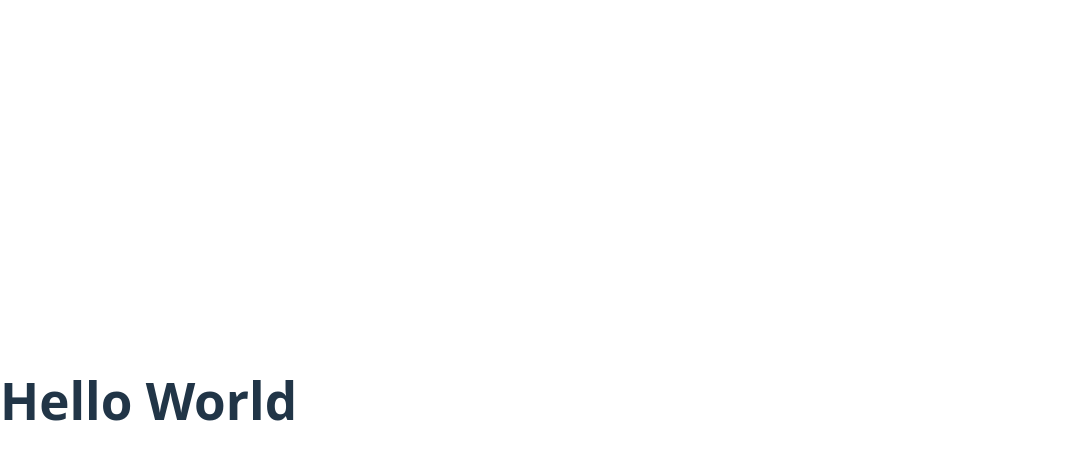
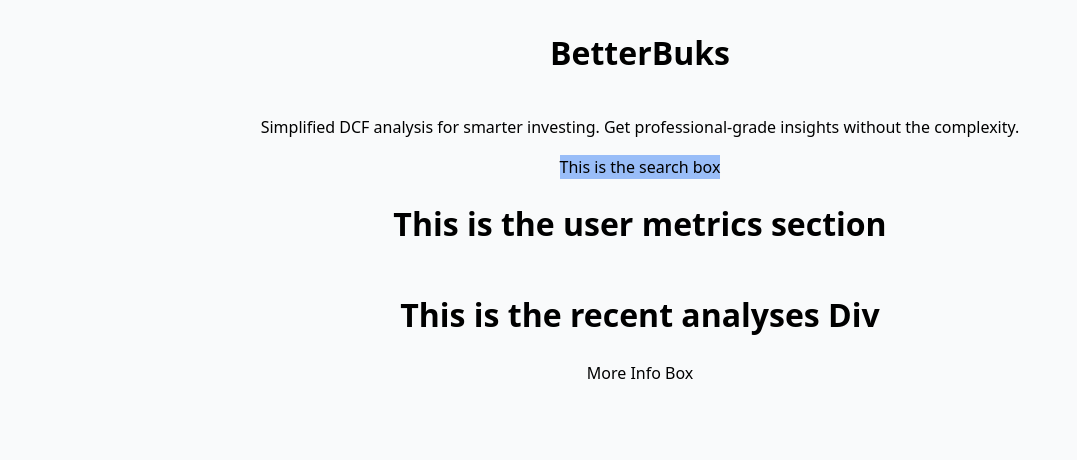
Before and after one commit to ianellis015/betterBuks, a React (Vite) app in the folder frontend/: page / in a window 1280 px wide. Shown: the top 460 px of the page, without its empty margins (0-1077 px from the left). Built offline with nearby package versions, Linux system fonts and the light colour scheme.

Commit message:
Dashboard skeleton complete

```diff
--- a/frontend/src/App.jsx
+++ b/frontend/src/App.jsx
@@ -1,6 +1,6 @@
 import { useState, useEffect } from 'react'
 import { HashRouter as Router, Routes, Route } from 'react-router-dom';
-import Dashboard from './Pages/Dashboard';
+import Dashboard from './Pages/Dashboard.jsx';
 
 
 function App() {
--- /dev/null
+++ b/frontend/src/Components/MoreInfo.jsx
@@ -0,0 +1,10 @@
+import React from 'react';
+import styles from 'MoreInfo.module.css';
+
+export default function MoreInfo() {
+    return (
+        <div>
+            More Info Box
+        </div>
+    )
+}
--- /dev/null
+++ b/frontend/src/Components/RecentAnalyses.jsx
@@ -0,0 +1,10 @@
+import React from 'react';
+import styles from './RecentAnalyses.module.css';
+
+export default function RecentAnalyses() {
+    return (
+        <div>
+            <h1>This is the recent analyses Div</h1>
+        </div>
+    )
+}
--- /dev/null
+++ b/frontend/src/Components/Search.jsx
@@ -0,0 +1,10 @@
+import React from 'react';
+import styles from './Search.module.css';
+
+export default function Search() {
+    return (
+        <div className={styles.searchbox}>
+            This is the search box
+        </div>
+    )
+}
--- /dev/null
+++ b/frontend/src/Components/Search.module.css
@@ -0,0 +1,3 @@
+.searchbox {
+    background-color: rgb(59 130 246 / 0.5);
+}
--- /dev/null
+++ b/frontend/src/Components/UserMetrics.jsx
@@ -0,0 +1,9 @@
+import React from 'react';
+
+export default function UserMetrics() {
+    return (
+        <div>
+            <h1> This is the user metrics section </h1>
+        </div>
+    )
+}
--- a/frontend/src/Pages/Dashboard.jsx
+++ b/frontend/src/Pages/Dashboard.jsx
@@ -1,9 +1,19 @@
 import React from 'react';
+import Search from '../Components/Search.jsx';
+import UserMetrics from '../Components/UserMetrics.jsx';
+import RecentAnalyses from '../Components/RecentAnalyses.jsx';
+import MoreInfo from '../Components/MoreInfo.jsx';
+import styles from './Dashboard.module.css';
 
 export default function Dashboard() {
     return (
-        <div classname="home">
-            <h1>Hello World</h1>
+        <div className={styles.dashContainer}>
+            <h1>BetterBuks</h1>
+            <p>Simplified DCF analysis for smarter investing. Get professional-grade insights without the complexity.</p>
+            <Search />
+            <UserMetrics />
+            <RecentAnalyses />
+            <MoreInfo />
         </div>
     )
 }
--- /dev/null
+++ b/frontend/src/Pages/Dashboard.module.css
@@ -0,0 +1,5 @@
+.dashContainer {
+    display: flex;
+    flex-direction:column;
+    align-items: center;
+}
--- a/frontend/src/index.css
+++ b/frontend/src/index.css
@@ -10,46 +10,5 @@
 }
 
 body {
-  margin: 0;
-  display: flex;
-  place-items: center;
-  min-width: 320px;
-  min-height: 100vh;
+  background-color: rgb(249 250 251);
 }
-
-h1 {
-  font-size: 3.2em;
-  line-height: 1.1;
-}
-
-button {
-  border-radius: 8px;
-  border: 1px solid transparent;
-  padding: 0.6em 1.2em;
-  font-size: 1em;
-  font-weight: 500;
-  font-family: inherit;
-  background-color: #1a1a1a;
-  cursor: pointer;
-  transition: border-color 0.25s;
-}
-button:hover {
-  border-color: #646cff;
-}
-button:focus,
-button:focus-visible {
-  outline: 4px auto -webkit-focus-ring-color;
-}
-
-@media (prefers-color-scheme: light) {
-  :root {
-    color: #213547;
-    background-color: #ffffff;
-  }
-  a:hover {
-    color: #747bff;
-  }
-  button {
-    background-color: rgb(249 250 251);
-  }
-}
```
Also changed, not shown: frontend/src/Components/MoreInfo.module.css (added), frontend/src/Components/RecentAnalyses.module.css (added), frontend/src/Components/UserMetric.module.css (added).
